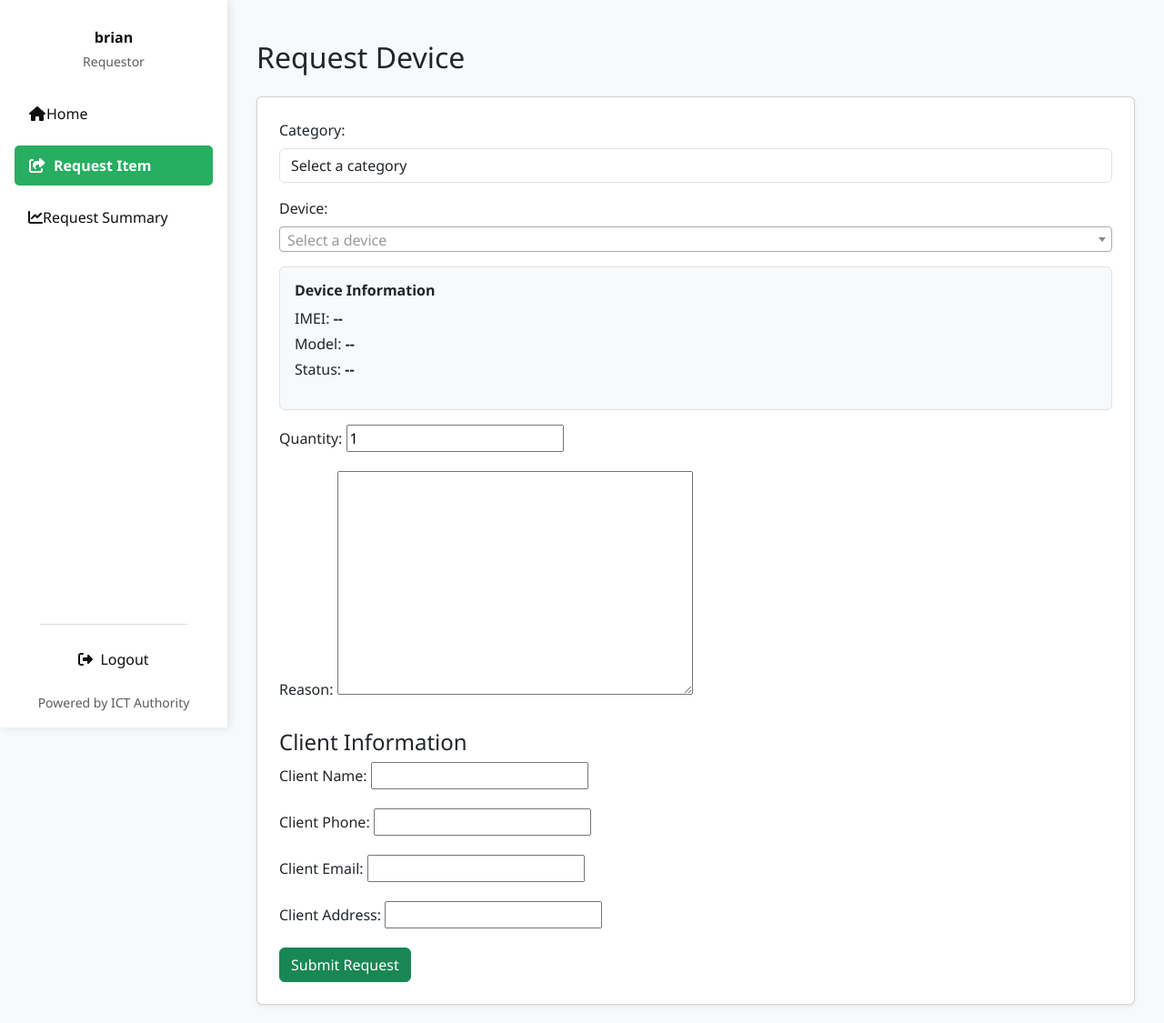
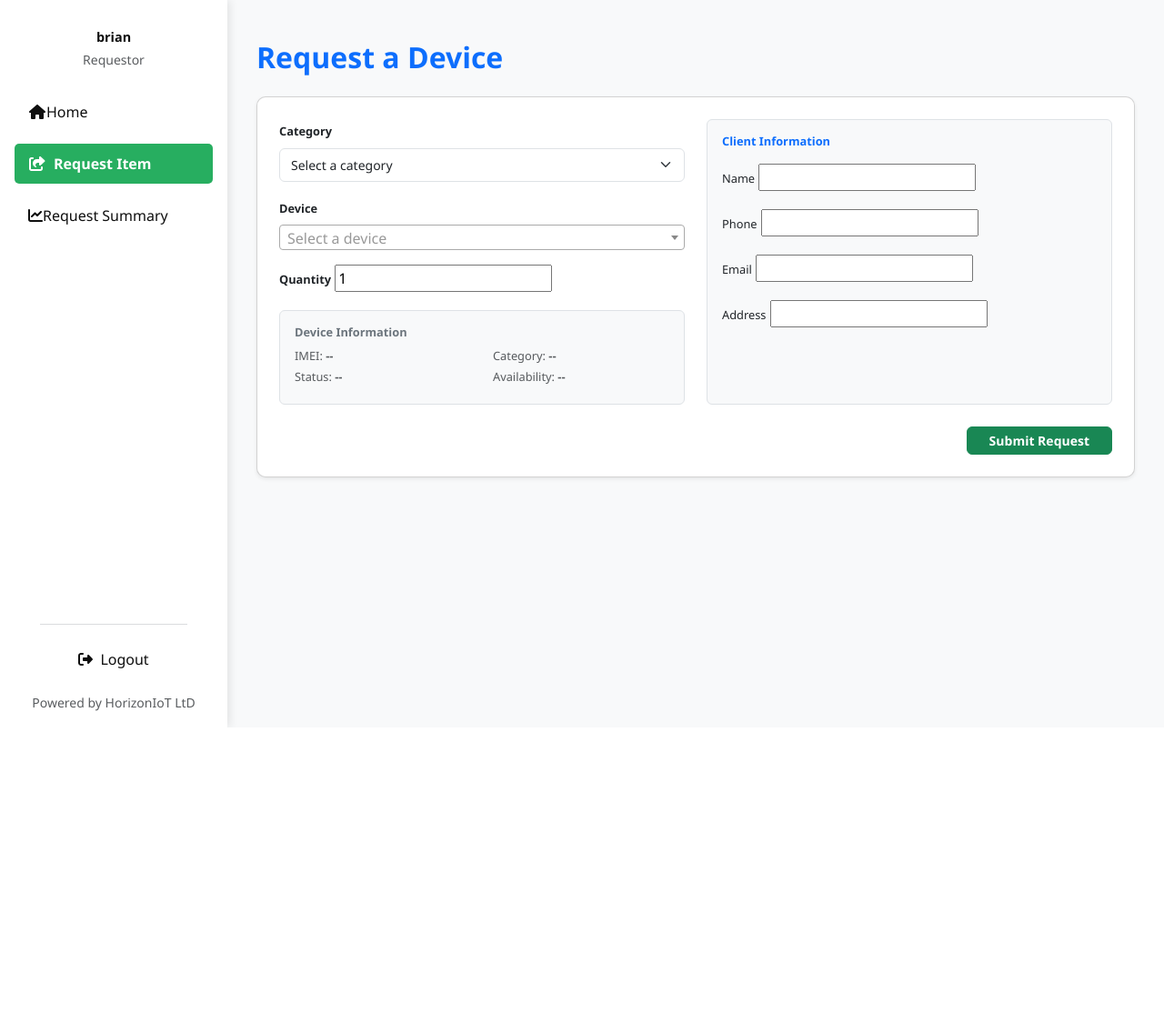
Before and after one commit to Brian-oum/Horizon-Inventory-management-system, a Django app: page /request_device/ in a window 1280 px wide. Shown: the whole page at 91% size. After the commit the page ends 800 px from the top, so only its background shows below. Run offline with Django 5.2, Linux system fonts and the light colour scheme; a user stored in the database is signed in; data comes from the database, SQL or seed files in the repository; both versions use the stored data as it was after the commit; data that the repository does not hold is empty; some libraries are stand-ins or nearby versions.

Commit message:
improved the request logic and styling

```diff
--- a/invent/templates/invent/base.html
+++ b/invent/templates/invent/base.html
@@ -302,7 +302,7 @@
           </a>
         </li>
         <li class="nav-item mb-2">
-          <a class="nav-link {% if request.resolver_match.url_name == 'request_item' %}active{% endif %}" href="{% url 'request_item' %}">
+          <a class="nav-link {% if request.resolver_match.url_name == 'request_item' %}active{% endif %}" href="{% url 'request_device' %}">
             <i class="fas fa-fw fa-share-square me-2"></i> <span>Request Item</span>
           </a>
         </li>
--- a/invent/templates/invent/request_item.html
+++ b/invent/templates/invent/request_item.html
@@ -5,25 +5,32 @@
 
 {% block main_content %}
 <div class="container-fluid mt-4">
-    <h2 class="mb-4 greeting">Request Device</h2>
+    <h2 class="mb-4 text-primary fw-bold">Request a Device</h2>
 
-    <!-- Django Messages -->
+    <!-- Messages -->
     {% if messages %}
-        <div class="messages mb-3">
+        <div class="mb-3">
             {% for message in messages %}
-                <div class="alert alert-{{ message.tags }}">{{ message }}</div>
+                <div class="alert alert-{{ message.tags }} alert-dismissible fade show py-2" role="alert">
+                    {{ message }}
+                    <button type="button" class="btn-close btn-sm" data-bs-dismiss="alert" aria-label="Close"></button>
+                </div>
             {% endfor %}
         </div>
     {% endif %}
 
-    <div class="card p-4 shadow-sm">
+    <!-- Request Form Card -->
+    <div class="card shadow-sm p-4 request-card">
         <form method="post" id="deviceRequestForm">
             {% csrf_token %}
+            <div class="row g-4">
 
-            <!-- Category Dropdown -->
+                <!-- Left Column: Device Info -->
+                <div class="col-lg-6">
+                    <!-- Category -->
                     <div class="mb-3">
-                <label for="id_category" class="form-label">Category:</label>
-                <select id="id_category" class="form-control">
+                        <label for="id_category" class="form-label fw-semibold small">Category</label>
+                        <select id="id_category" class="form-select form-select-sm">
                             <option value="">Select a category</option>
                             {% for category in categories %}
                                 <option value="{{ category }}">{{ category }}</option>
@@ -31,159 +38,206 @@
                         </select>
                     </div>
 
-            <!-- Device Dropdown -->
+                    <!-- Device -->
                     <div class="mb-3">
-                <label for="{{ form.device.id_for_label }}" class="form-label">{{ form.device.label }}:</label>
-                <select name="device" id="id_device" class="form-control">
+                        <label for="{{ form.device.id_for_label }}" class="form-label fw-semibold small">{{ form.device.label }}</label>
+                        <select name="device" id="id_device" class="form-select form-select-sm">
                             <option value="">Select a device</option>
                             {% for device in available_devices %}
                                 <option value="{{ device.id }}"
                                         data-category="{{ device.category }}"
                                         data-imei="{{ device.imei_no }}"
                                         data-status="{{ device.status }}">
-                            {{ device.imei_no }} - {{ device.box.number }}
+                                    {{ device.imei_no }} - {{ device.category }}
                                 </option>
                             {% endfor %}
                         </select>
                         {% for error in form.device.errors %}
-                    <div class="text-danger small">{{ error }}</div>
+                            <div class="text-danger small mt-1">{{ error }}</div>
                         {% endfor %}
-            </div>
-
-            <!-- Device Info -->
-            <div class="border rounded p-3 mb-3 bg-light">
-                <h6 class="fw-bold">Device Information</h6>
-                <p class="mb-1">IMEI: <span id="device_imei" class="fw-bold">--</span></p>
-                <p class="mb-1">Model: <span id="device_model" class="fw-bold">--</span></p>
-                <p>Status: <span id="device_status" class="fw-bold">--</span></p>
                     </div>
 
                     <!-- Quantity -->
                     <div class="mb-3">
-                <label for="{{ form.quantity.id_for_label }}" class="form-label">{{ form.quantity.label }}:</label>
+                        <label for="{{ form.quantity.id_for_label }}" class="form-label fw-semibold small">{{ form.quantity.label }}</label>
                         {{ form.quantity }}
                         {% for error in form.quantity.errors %}
-                    <div class="text-danger small">{{ error }}</div>
+                            <div class="text-danger small mt-1">{{ error }}</div>
                         {% endfor %}
                     </div>
 
-            <!-- Reason -->
-            <div class="mb-3">
-                <label for="{{ form.reason.id_for_label }}" class="form-label">{{ form.reason.label }}:</label>
-                {{ form.reason }}
-                {% for error in form.reason.errors %}
-                    <div class="text-danger small">{{ error }}</div>
-                {% endfor %}
+                    <!-- Device Info Card -->
+                    <div class="border rounded p-3 bg-light mt-3">
+                        <h6 class="fw-bold mb-2 small text-secondary">Device Information</h6>
+                        <div class="row small text-muted">
+                            <div class="col-6 mb-1">IMEI: <span id="device_imei" class="fw-semibold">--</span></div>
+                            <div class="col-6 mb-1">Category: <span id="device_model" class="fw-semibold">--</span></div>
+                            <div class="col-6 mb-1">Status: <span id="device_status" class="fw-semibold">--</span></div>
+                            <div class="col-6 mb-1">Availability: <span id="device_availability" class="fw-semibold">--</span></div>
+                        </div>
+                    </div>
                 </div>
 
-            <!-- Client Details -->
-            <h4 class="mt-4">Client Information</h4>
-
-            <div class="mb-3">
-                <label for="{{ form.client_name.id_for_label }}" class="form-label">Client Name:</label>
+                <!-- Right Column: Client Info -->
+                <div class="col-lg-6">
+                    <div class="border rounded p-3 bg-light h-100">
+                        <h6 class="fw-bold text-primary mb-3 small">Client Information</h6>
+                        <div class="row g-3">
+                            <div class="col-12">
+                                <label for="{{ form.client_name.id_for_label }}" class="form-label small">Name</label>
                                 {{ form.client_name }}
-                {% for error in form.client_name.errors %}
-                    <div class="text-danger small">{{ error }}</div>
-                {% endfor %}
                             </div>
-
-            <div class="mb-3">
-                <label for="{{ form.client_phone.id_for_label }}" class="form-label">Client Phone:</label>
+                            <div class="col-12">
+                                <label for="{{ form.client_phone.id_for_label }}" class="form-label small">Phone</label>
                                 {{ form.client_phone }}
-                {% for error in form.client_phone.errors %}
-                    <div class="text-danger small">{{ error }}</div>
-                {% endfor %}
                             </div>
-
-            <div class="mb-3">
-                <label for="{{ form.client_email.id_for_label }}" class="form-label">Client Email:</label>
+                            <div class="col-12">
+                                <label for="{{ form.client_email.id_for_label }}" class="form-label small">Email</label>
                                 {{ form.client_email }}
-                {% for error in form.client_email.errors %}
-                    <div class="text-danger small">{{ error }}</div>
-                {% endfor %}
                             </div>
-
-            <div class="mb-3">
-                <label for="{{ form.client_address.id_for_label }}" class="form-label">Client Address:</label>
+                            <div class="col-12">
+                                <label for="{{ form.client_address.id_for_label }}" class="form-label small">Address</label>
                                 {{ form.client_address }}
-                {% for error in form.client_address.errors %}
-                    <div class="text-danger small">{{ error }}</div>
-                {% endfor %}
+                            </div>
+                        </div>
+                    </div>
+                </div>
             </div>
 
             <!-- Submit Button -->
-            <button type="submit" class="btn btn-success" id="submitBtn">
+            <div class="mt-4 d-flex justify-content-end">
+                <button type="submit" class="btn btn-success btn-sm px-4" id="submitBtn">
                     Submit Request
-                <span class="spinner-border spinner-border-sm d-none ms-2" role="status" aria-hidden="true" id="submitSpinner"></span>
+                    <span class="spinner-border spinner-border-sm d-none ms-2" id="submitSpinner" role="status"></span>
                 </button>
+            </div>
         </form>
     </div>
 </div>
 
-<!-- Select2 and jQuery -->
+<!-- Select2 & jQuery -->
 <link href="https://cdn.jsdelivr.net/npm/select2@4.1.0-rc.0/dist/css/select2.min.css" rel="stylesheet" />
 <script src="https://code.jquery.com/jquery-3.6.0.min.js"></script>
 <script src="https://cdn.jsdelivr.net/npm/select2@4.1.0-rc.0/dist/js/select2.min.js"></script>
 
+<style>
+    .request-card {
+        border-radius: 10px;
+    }
+
+    .form-control, .form-select {
+        font-size: 0.875rem;
+        border-radius: 6px;
+        padding: 0.45rem 0.75rem;
+        transition: all 0.2s;
+    }
+
+    .form-label {
+        font-size: 1.2rem ;
+    }
+    .form-control:focus, .form-select:focus {
+        border-color: #80bdff;
+        box-shadow: 0 0 0 2px rgba(0,123,255,.25);
+    }
+
+    .btn-success {
+        border-radius: 6px;
+        font-weight: 600;
+        transition: all 0.2s;
+    }
+
+    .btn-success:hover {
+        transform: translateY(-1px);
+    }
+
+    .bg-light {
+        background-color: #f8f9fa !important;
+    }
+
+    h6 {
+        font-size: 0.9rem;
+    }
+
+    .small {
+        font-size: 0.8rem;
+    }
+</style>
+
 <script>
-    $(document).ready(function () {
-    const categorySelect = $('#id_category');
+document.addEventListener('DOMContentLoaded', function () {
+    const categorySelect = document.getElementById('id_category');
     const deviceSelect = $('#id_device');
-    const imeiSpan = $('#device_imei');
-    const modelSpan = $('#device_model');
-    const statusSpan = $('#device_status');
+    const imeiSpan = document.getElementById('device_imei');
+    const modelSpan = document.getElementById('device_model');
+    const statusSpan = document.getElementById('device_status');
+    const availabilitySpan = document.getElementById('device_availability');
 
-    // Store all devices (exclude placeholder)
-    const allDevices = deviceSelect.find('option').map(function () {
-        const opt = $(this);
-        if (!opt.val()) return null;
-        return {
-            id: opt.val(),
-            text: opt.text(),
-            category: opt.data('category'),
-            imei: opt.data('imei'),
-            status: opt.data('status')
-        };
-    }).get();
+    // Collect all devices
+    const allDevices = Array.from(deviceSelect.find('option')).map(opt => ({
+        id: opt.value,
+        text: opt.text,
+        category: opt.dataset.category,
+        imei: opt.dataset.imei,
+        status: opt.dataset.status
+    })).filter(d => d.id);
 
-    // Initialize Select2
-    deviceSelect.select2({ placeholder: 'Select a device', width: '100%' });
-
-    // Filter devices when category changes
-    categorySelect.on('change', function () {
-        const selectedCategory = $(this).val();
-
-        // Clear and repopulate
+    function filterDevices() {
+        const selectedCategory = categorySelect.value;
         deviceSelect.empty().append('<option value="">Select a device</option>');
-
-        allDevices.filter(d => d.category === selectedCategory)
-                  .forEach(d => {
+        allDevices.filter(d => d.category === selectedCategory).forEach(d => {
             deviceSelect.append(
                 `<option value="${d.id}" data-category="${d.category}" data-imei="${d.imei}" data-status="${d.status}">${d.text}</option>`
             );
         });
+        deviceSelect.val(null).trigger('change');
+        imeiSpan.textContent = '--';
+        modelSpan.textContent = '--';
+        statusSpan.textContent = '--';
+        availabilitySpan.textContent = '--';
+    }
 
-        deviceSelect.val(null).trigger('change');
+    function updateDeviceInfo() {
+        const selectedOption = deviceSelect.find('option:selected');
+        if (selectedOption.val()) {
+            imeiSpan.textContent = selectedOption.data('imei');
+            modelSpan.textContent = selectedOption.data('category');
+            statusSpan.textContent = selectedOption.data('status');
 
-        imeiSpan.text('--');
-        modelSpan.text('--');
-        statusSpan.text('--');
+            if (selectedOption.data('status').toLowerCase() === 'available') {
+                availabilitySpan.textContent = 'Available';
+                availabilitySpan.className = 'fw-semibold text-success';
+            } else {
+                availabilitySpan.textContent = 'Not Available';
+                availabilitySpan.className = 'fw-semibold text-danger';
+            }
+        } else {
+            imeiSpan.textContent = '--';
+            modelSpan.textContent = '--';
+            statusSpan.textContent = '--';
+            availabilitySpan.textContent = '--';
+            availabilitySpan.className = 'fw-semibold';
+        }
+    }
+
+    // Event listeners
+    categorySelect.addEventListener('change', filterDevices);
+    deviceSelect.on('change', updateDeviceInfo);
+
+    // Initialize Select2
+    deviceSelect.select2({
+        placeholder: 'Select a device',
+        width: '100%',
+        minimumResultsForSearch: 3
     });
 
-    // Update device info
-    deviceSelect.on('change', function () {
-        const selectedOption = $(this).find('option:selected');
-        if (selectedOption.val()) {
-            imeiSpan.text(selectedOption.data('imei'));
-            modelSpan.text(selectedOption.data('category'));
-            statusSpan.text(selectedOption.data('status'));
-        } else {
-            imeiSpan.text('--');
-            modelSpan.text('--');
-            statusSpan.text('--');
-        }
+    // Prevent double submission
+    const form = document.getElementById('deviceRequestForm');
+    const submitBtn = document.getElementById('submitBtn');
+    const spinner = document.getElementById('submitSpinner');
+    form.addEventListener('submit', function () {
+        submitBtn.disabled = true;
+        spinner.classList.remove('d-none');
     });
 });
-
 </script>
 {% endblock main_content %}
--- a/invent/templates/invent/requestor_dashboard.html
+++ b/invent/templates/invent/requestor_dashboard.html
@@ -317,7 +317,7 @@
       </div>
 
       <div class="mt-2">  <!-- Added margin-top -->
-        <small class="text-muted">Powered by ICT Authority</small>
+        <small class="text-muted">Powered by HorizonIoT LtD</small>
       </div>
     </footer>
   </div>
--- a/invent/views.py
+++ b/invent/views.py
@@ -142,11 +142,19 @@ def requestor_dashboard(request):
 def request_device(request):
     device_id_from_get = request.GET.get('device')
 
-    # Only available devices
-    available_device_queryset = Device.objects.filter(status='available').order_by('imei_no')
+    # ✅ Exclude devices that are already requested and pending approval
+    requested_device_ids = DeviceRequest.objects.filter(
+        status='Pending'
+    ).values_list('device_id', flat=True)
+
+    # Only truly available devices
+    available_device_queryset = Device.objects.filter(
+        status='available'
+    ).exclude(id__in=requested_device_ids).order_by('imei_no')
+
     available_device_list = list(available_device_queryset)
 
-    # Prepare JSON for frontend
+    # JSON for frontend
     available_device_json = mark_safe(json.dumps([
         {
             "id": device.id,
@@ -159,8 +167,8 @@ def request_device(request):
         for device in available_device_list
     ]))
 
-    # Distinct categories
-    categories = Device.objects.filter(status='available').values_list('category', flat=True).distinct()
+    # Distinct categories for dropdown
+    categories = available_device_queryset.values_list('category', flat=True).distinct()
 
     if request.method == 'POST':
         form = DeviceRequestForm(request.POST)
@@ -205,7 +213,7 @@ def request_device(request):
         'form': form,
         'available_devices': available_device_list,
         'available_device_json': available_device_json,
-        'categories': categories,  # ✅ pass categories to template
+        'categories': categories,
     })
 
 
```
Also changed, not shown: db.sqlite3. Lines whose indentation alone changed are shown as unchanged.
